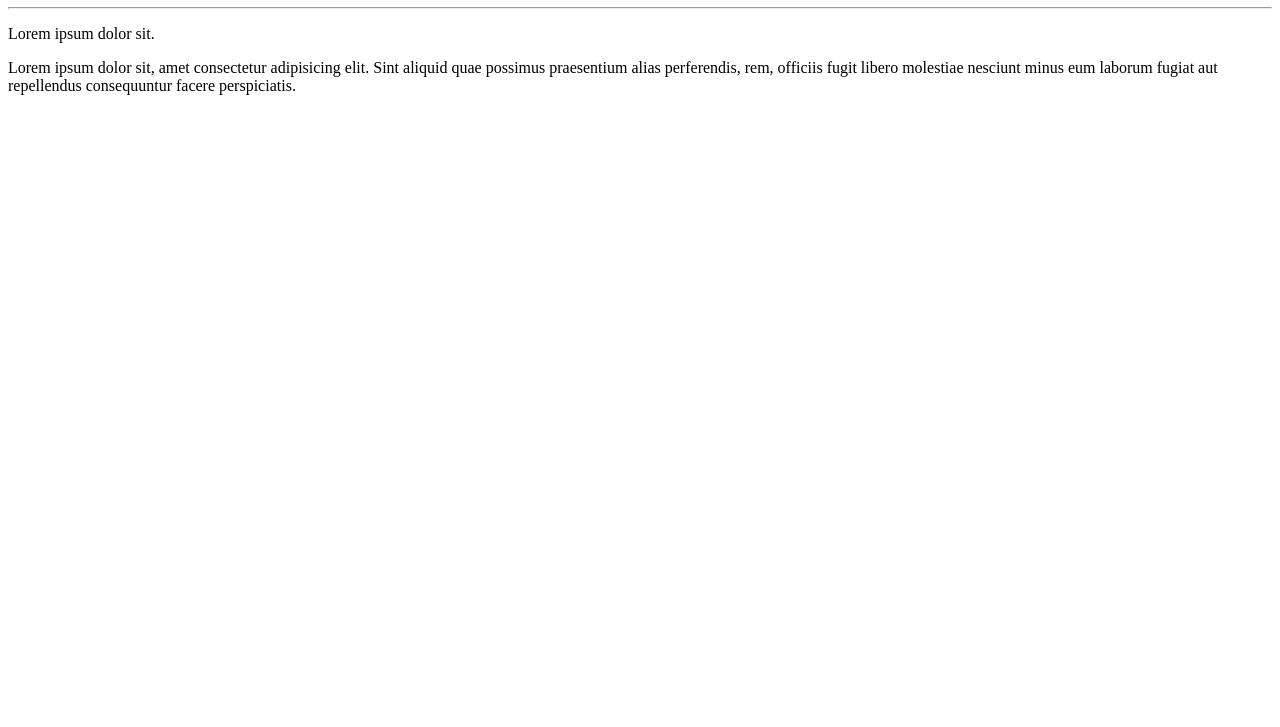
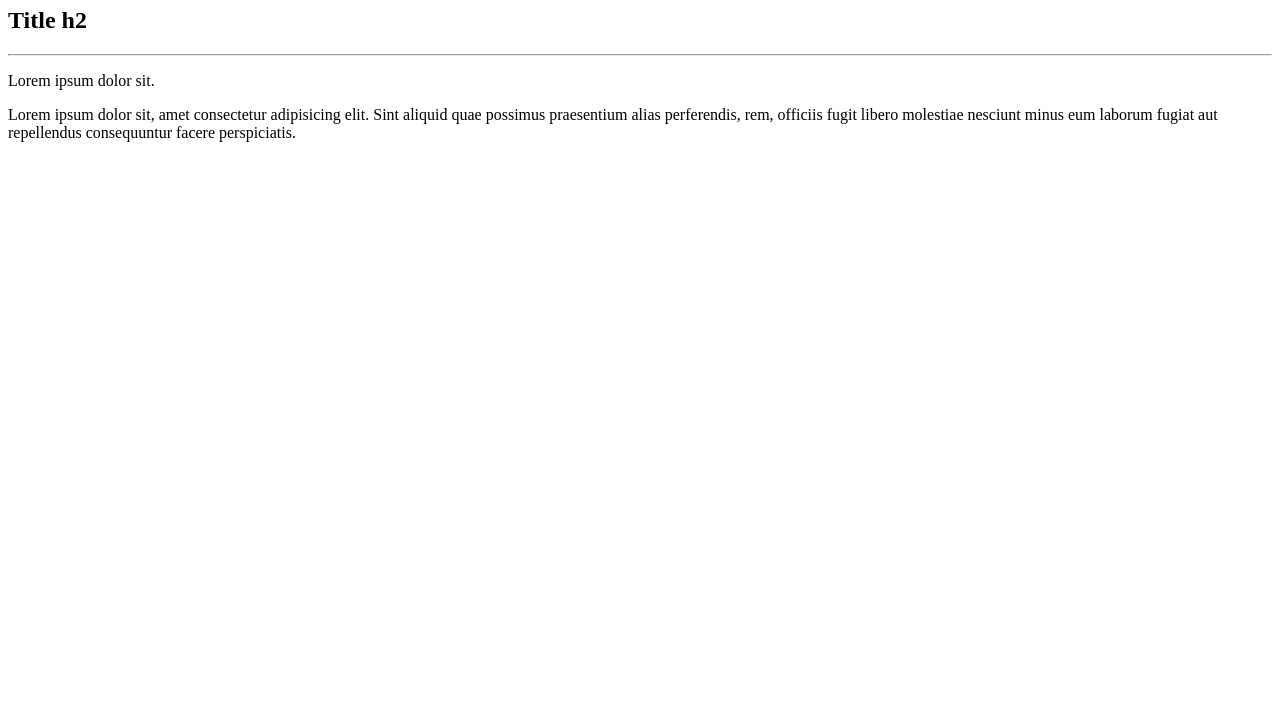
Before and after one commit to vetaluga/t2, a plain HTML site: page index.html in a window 1280 px wide. Shown: the part 73-800 px from the top of the page. Drawn offline with Linux system fonts and the light colour scheme.

Commit message:
add h2 title

```diff
--- a/index.html
+++ b/index.html
@@ -7,6 +7,7 @@
 </head>
 <body>
     <h1>main page!</h1>
+    <h2>Title h2</h2>
     <hr>
     <p>Lorem ipsum dolor sit.</p>
     <p>Lorem ipsum dolor sit, amet consectetur adipisicing elit. Sint aliquid quae possimus praesentium alias perferendis, rem, officiis fugit libero molestiae nesciunt minus eum laborum fugiat aut repellendus consequuntur facere perspiciatis.</p>
```
